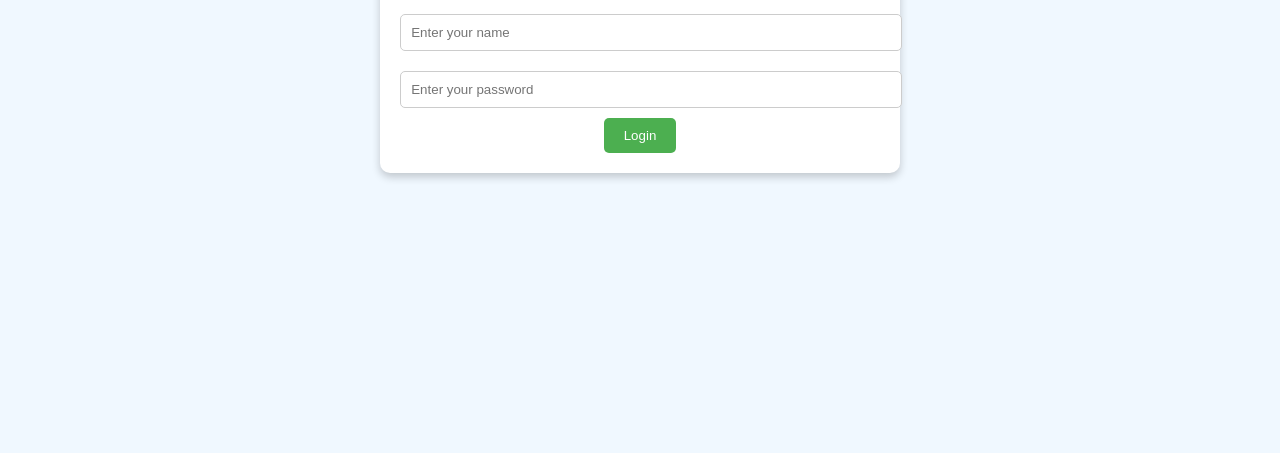
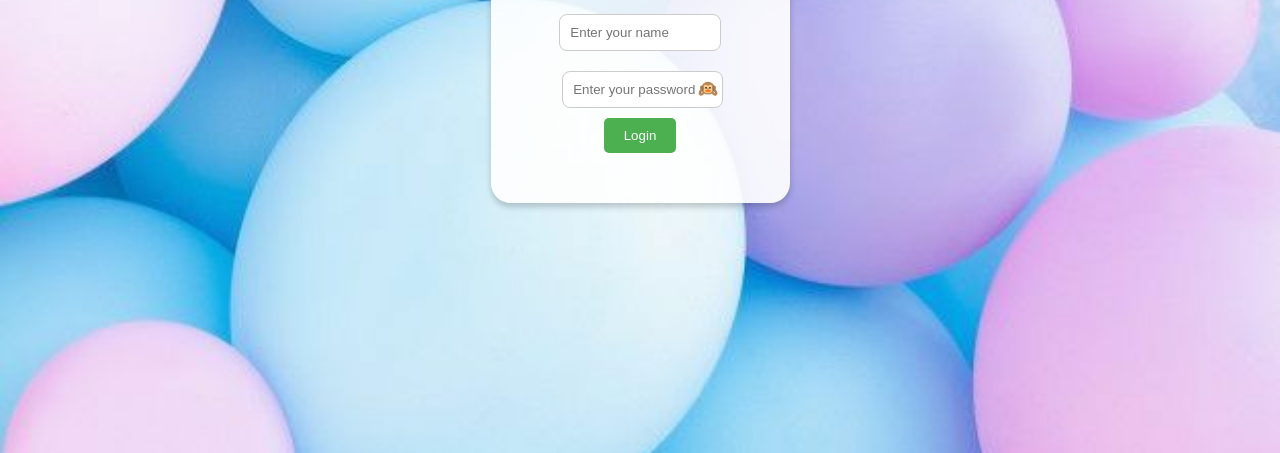
Before and after one commit to Am-ok-9/My_website, a plain HTML site: page index.html in a window 1280 px wide. Shown: the part 363-816 px from the top of the page. Drawn offline with Linux system fonts and the light colour scheme.

Commit message:
Add files via upload

```diff
--- a/index.html
+++ b/index.html
@@ -12,20 +12,24 @@
 align-items: center;
 height: 100vh;
 background-color: #f0f8ff;
+background-image: url('balloons.gif'); /* Replace with your animated balloons image URL */
+background-size: cover;
+background-position: center;
 }
 .login-container {
-            background-color: #ffffff;
-            padding: 20px;
-            border-radius: 10px;
-            box-shadow: 0 4px 8px rgba(0, 0, 0, 0.2);
+background-color: rgba(255, 255, 255, 0.9); /* Semi-transparent background */
+padding: 50px;
+border-radius: 20px;
+box-shadow: 0 4px 6px rgba(0, 0, 0, 0.2);
 text-align: center;
+position: relative;
 }
 input[type="text"], input[type="password"] {
-            width: 100%;
+    width: 70%;
     padding: 10px;
     margin: 10px 0;
     border: 1px solid #ccc;
-            border-radius: 5px;
+    border-radius: 8px;
 }
 button {
     background-color: #4CAF50;
@@ -38,13 +42,21 @@
 button:hover {
     background-color: #45a049;
 }
+.toggle-password {
+    cursor: pointer;
+    color: #000;
+    margin-left: -30px;
+}
 </style>
 </head>
 <body>
 <div class="login-container">
     <h2>Login</h2>
     <input type="text" id="username" placeholder="Enter your name">
+    <div style="position: relative;">
         <input type="password" id="password" placeholder="Enter your password">
+        <span class="toggle-password" onclick="togglePassword()">️🙉</span>
+    </div>
     <button onclick="login()">Login</button>
 </div>
 
@@ -54,9 +66,21 @@
     const password = document.getElementById('password').value;
 
     if (username === 'Amin' && password === '123456') {
-                window.location.href = 'login.html';
+        window.location.href = 'index.html';
     } else {
         alert('Invalid credentials. Please try again.');
+    }
+}
+
+function togglePassword() {
+    const passwordField = document.getElementById('password');
+    const passwordToggle = document.querySelector('.toggle-password');
+    if (passwordField.type === 'password') {
+        passwordField.type = 'text';
+        passwordToggle.textContent = '🙈';
+    } else {
+        passwordField.type = 'password';
+        passwordToggle.textContent = '️🙉';
     }
 }
 </script>
```
Also changed, not shown: balloons.gif (added). Lines whose indentation alone changed are shown as unchanged.
